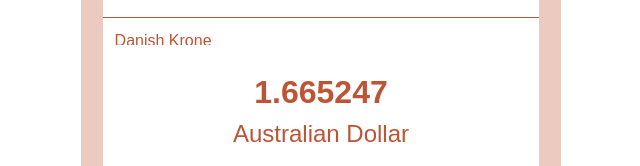
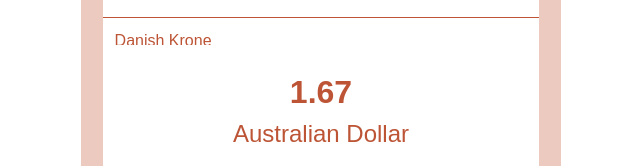
Before and after one commit to ValentinDesoeuvre/Converter, a React (Vite) app: page / in a window 1280 px wide. Shown: the part 546-712 px from the top of the page, without its empty margins (319-959 px from the left). Built offline with nearby package versions, Linux system fonts and the light colour scheme.

Commit message:
fix(Result): fixed digits in currency rate

```diff
--- a/src/components/Converter/Result/Result.tsx
+++ b/src/components/Converter/Result/Result.tsx
@@ -8,7 +8,7 @@ interface ResultProps {
 function Result( {currency}: ResultProps ) {
   return (
     <div className="result">
-      <p className="result-rate">{currency.rate}</p>
+      <p className="result-rate">{currency.rate.toFixed(2)}</p>
       <p className="result-currency">{currency.name}</p>
     </div>
   );
```
